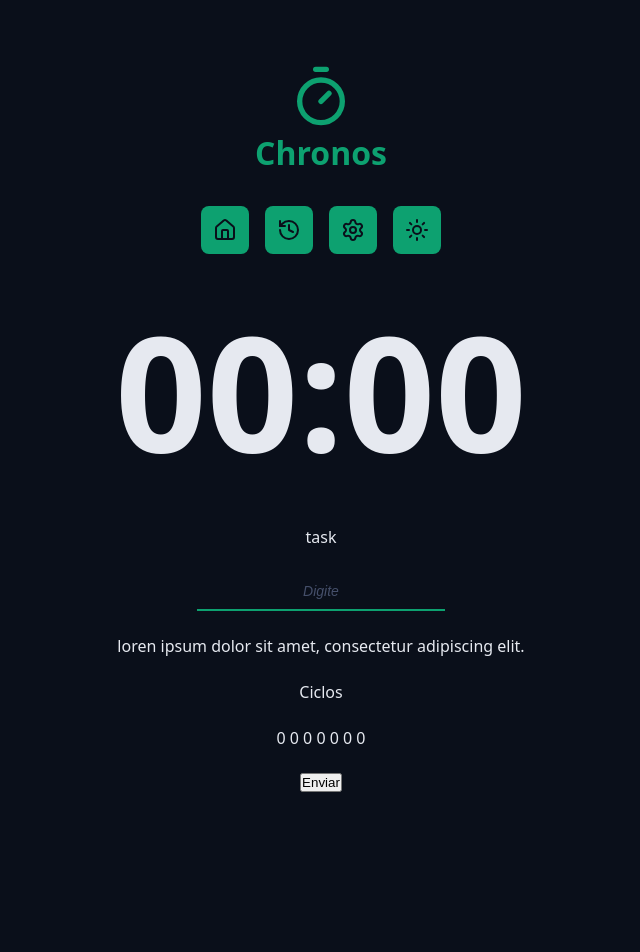
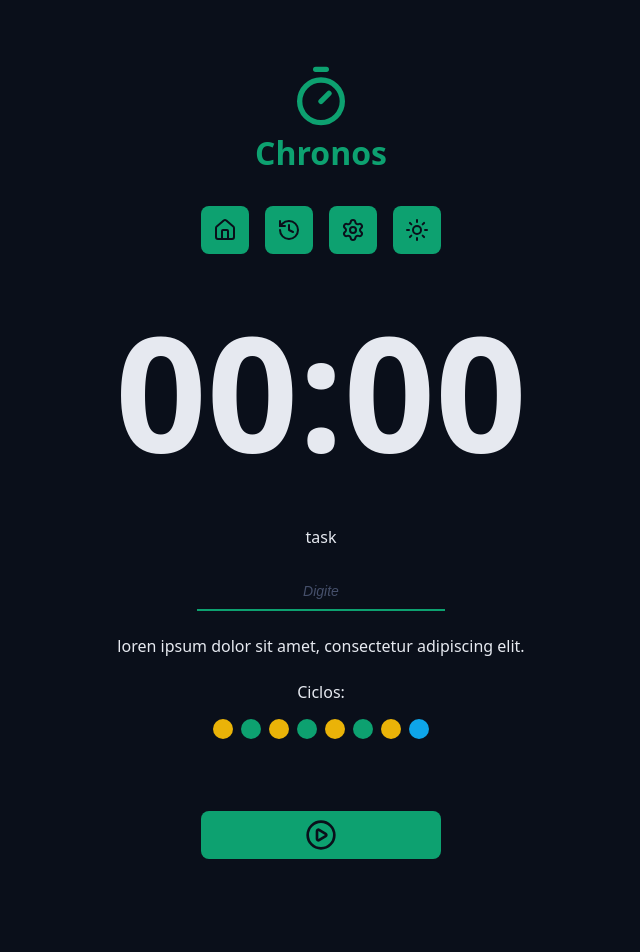
Before and after one commit to marilouro/chronos-pomodoro, a React (Vite) app: page / in a window 1280 px wide. Shown: the top 952 px of the page, without its empty margins (319-959 px from the left). Before the commit the page ends 824 px from the top, so only its background shows below. Built offline with nearby package versions, Linux system fonts and the light colour scheme.

Commit message:
estilização do botão e play/stop e criação da função Cycles e estilização

```diff
--- a/src/App.tsx
+++ b/src/App.tsx
@@ -5,6 +5,10 @@
 import { Logo } from "./components/Logo";
 import { CountDown } from "./components/CountDown";
 import { DefaultInput } from "./components/DefaultInput";
+import { Cycles } from "./components/Cycles";
+import { DefaultButton } from "./components/DefaultButton";
+import { PlayCircleIcon } from "lucide-react";
+import { StopCircleIcon } from "lucide-react";
 
 export function App() {
   return (
@@ -37,12 +41,12 @@
           </div>
 
           <div className="formRow">
-            <p>Ciclos</p>
-            <p>0 0 0 0 0 0 0</p>
+            <Cycles />
           </div>
 
           <div className="formRow">
-            <button>Enviar</button>
+            <DefaultButton icon={<PlayCircleIcon />} color="green" />
+            <DefaultButton icon={<StopCircleIcon />} color="red" />
           </div>
         </form>
       </Container>
--- /dev/null
+++ b/src/components/Cycles/index.tsx
@@ -0,0 +1,19 @@
+import styles from "./styles.module.css";
+
+export function Cycles() {
+  return (
+    <div className={styles.cycles}>
+      <span>Ciclos:</span>
+      <div className={styles.cycleDots}>
+        <span className={`${styles.cycleDot} ${styles.workTime}`}></span>
+        <span className={`${styles.cycleDot} ${styles.shortBreakTime}`}></span>
+        <span className={`${styles.cycleDot} ${styles.workTime}`}></span>
+        <span className={`${styles.cycleDot} ${styles.shortBreakTime}`}></span>
+        <span className={`${styles.cycleDot} ${styles.workTime}`}></span>
+        <span className={`${styles.cycleDot} ${styles.shortBreakTime}`}></span>
+        <span className={`${styles.cycleDot} ${styles.workTime}`}></span>
+        <span className={`${styles.cycleDot} ${styles.longBreakTime}`}></span>
+      </div>
+    </div>
+  );
+}
--- /dev/null
+++ b/src/components/Cycles/styles.module.css
@@ -0,0 +1,32 @@
+.cycles {
+  display: flex;
+  flex-direction: column;
+  align-items: center;
+  justify-content: center;
+  gap: 1.6rem;
+}
+
+.cycleDots {
+  display: flex;
+  gap: 0.8rem;
+}
+
+.cycleDot {
+  display: block;
+  width: 2rem;
+  height: 2rem;
+  background-color: var(--primary);
+  border-radius: 50%;
+}
+
+.workTime {
+  background: var(--warning);
+}
+
+.shortBreakTime {
+  background: var(--primary);
+}
+
+.longBreakTime {
+  background: var(--info);
+}
--- /dev/null
+++ b/src/components/DefaultButton/index.tsx
@@ -0,0 +1,20 @@
+import styles from "./styles.module.css";
+
+type DefaultButtonProps = {
+  icon: React.ReactNode;
+  color?: "green" | "red";
+} & React.ComponentProps<"button">;
+
+export function DefaultButton({
+  icon,
+  color = "green",
+  ...props
+}: DefaultButtonProps) {
+  return (
+    <>
+      <button className={`${styles.button} ${styles[color]}`} {...props}>
+        {icon}
+      </button>
+    </>
+  );
+}
--- /dev/null
+++ b/src/components/DefaultButton/styles.module.css
@@ -0,0 +1,33 @@
+.button {
+  border: none;
+  background: var(--primary);
+  color: var(--text-over-primary);
+  display: flex;
+  align-items: center;
+  justify-content: center;
+  min-width: 24rem;
+  padding: 0.8rem;
+  border-radius: 0.8rem;
+  margin: 4.8rem 0;
+  cursor: pointer;
+  transition: all 0.1 ease-in-out;
+}
+
+.button svg {
+  width: 3.2rem;
+  height: 3.2rem;
+}
+
+.button:hover {
+  filter: brightness(80%);
+}
+
+.red {
+  background: var(--error);
+  color: var(--text-over-error);
+}
+
+.green {
+  background: var(--primary);
+  color: var(--text-over-primary);
+}
```
